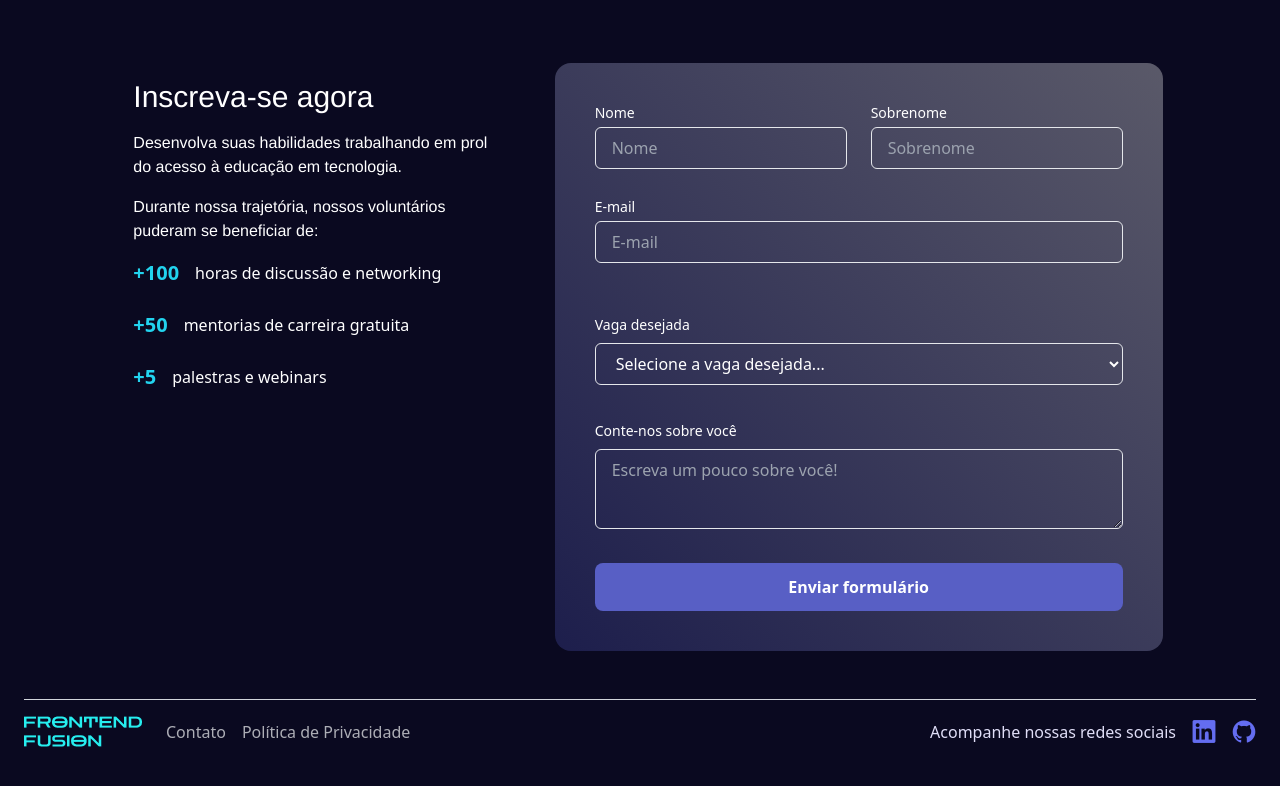
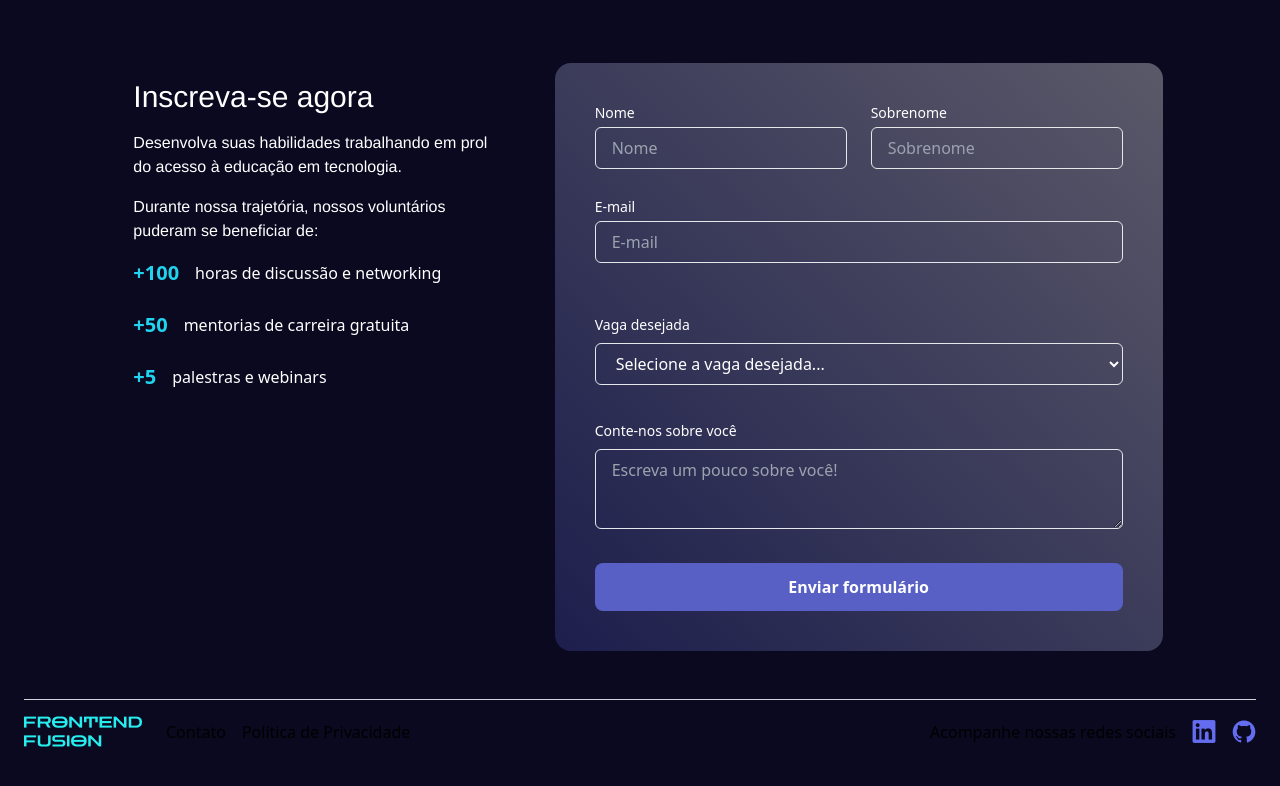
Before and after one commit to Projeto-FrontEnd-Fusion/vingadores-portifolio-colaborativo_, a React (Vite) app: page / in a window 1280 px wide. Shown: the part 1211-1997 px from the top of the page. Built offline with nearby package versions, Linux system fonts and the light colour scheme; data requests are answered from the project's data file.

Commit message:
chore: Adicionar classe personalizada  para as cores dos ícones das redes sociais

```diff
--- a/tailwind.config.js
+++ b/tailwind.config.js
@@ -23,8 +23,7 @@ export default {
         "fusion-l-blue-hover": "#1AB8C8",
         "fusion-l-blue-active": "#1A9B9D",
         "fusion-d-blue": "#1A1756",
-        "fusion-rodape-redes-sociais": "#E0DEF7",
-        "fusion-links-rodape": "#ADAEB6"
+        "fusion-purple": "#646DF0"
       },
     },
   },
```
